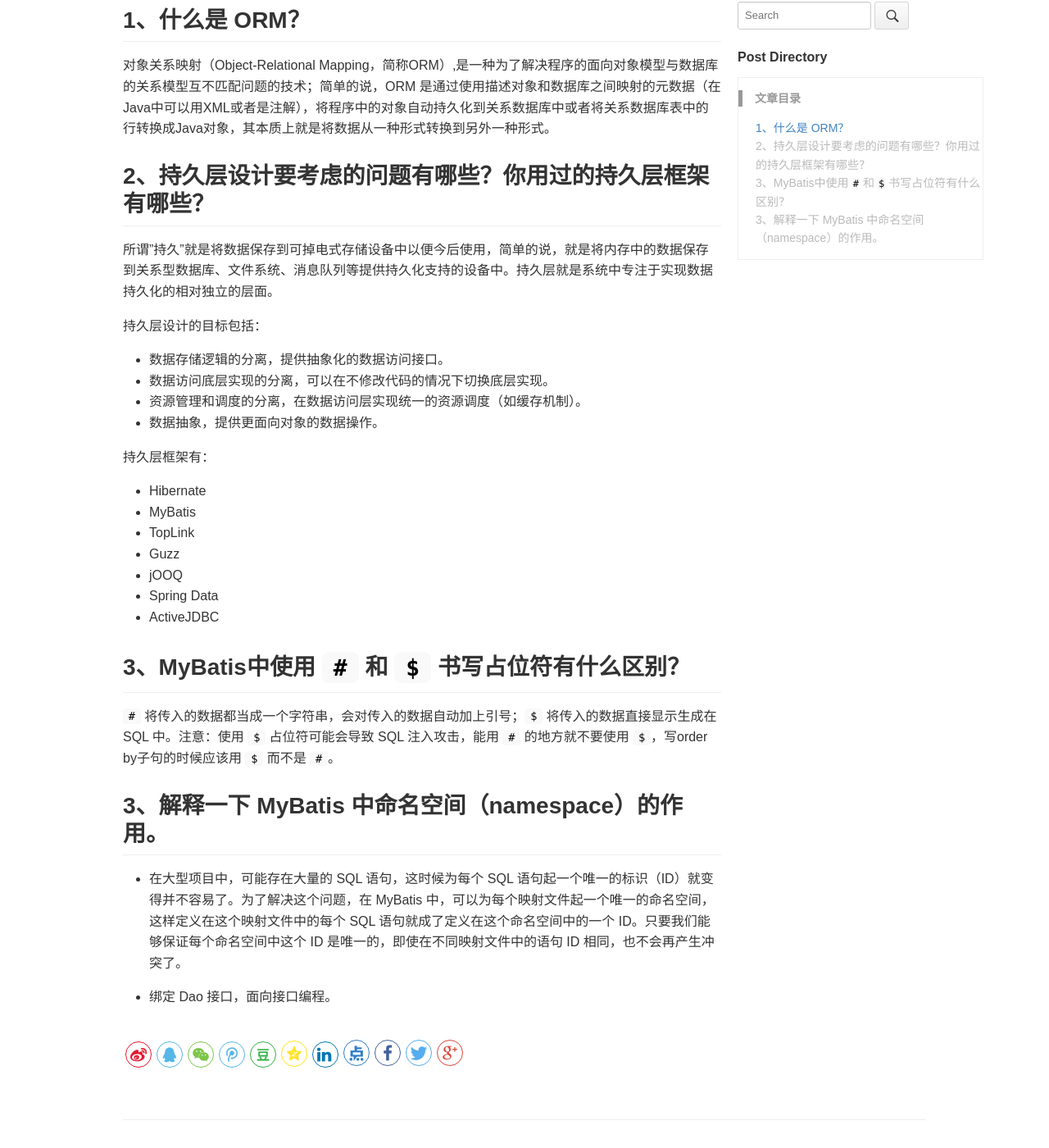
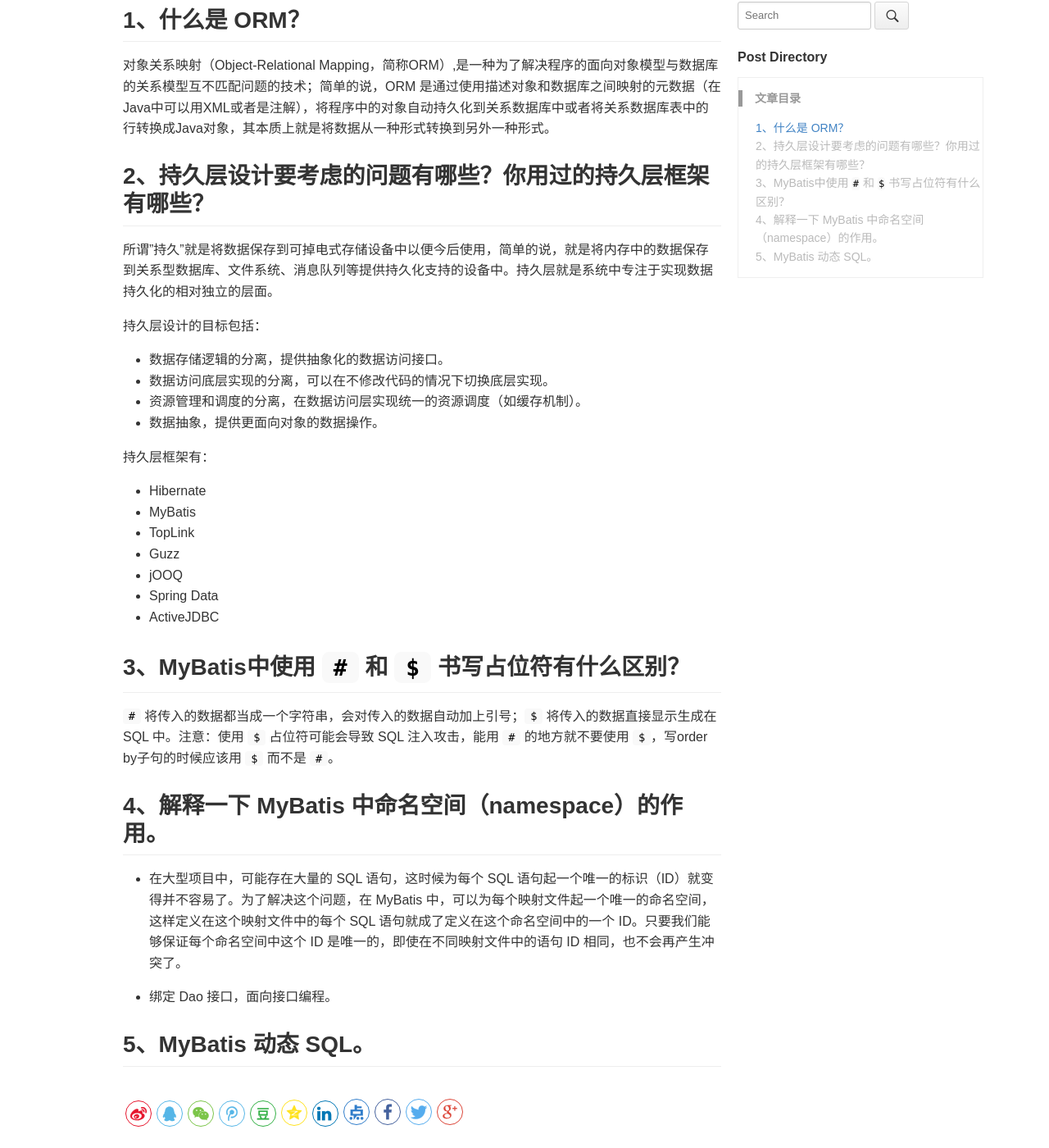
Before and after one commit to DoctorDeng/DoctorDeng.github.io, a Jekyll site: the page built from _posts/2016-09-18-java-SSM.md, in a window 1280 px wide and 1400 px high, scrolled down 266 px. Shown: the whole window at 82% size. Built offline with Jekyll 4.4.1, drawn with Linux system fonts in a browser that asks for light colours.

Commit message:
modify file

```diff
--- a/_posts/2016-09-18-java-SSM.md
+++ b/_posts/2016-09-18-java-SSM.md
@@ -32,7 +32,9 @@
 ## 3、MyBatis中使用 `#` 和 `$` 书写占位符有什么区别？
 `#` 将传入的数据都当成一个字符串，会对传入的数据自动加上引号；`$` 将传入的数据直接显示生成在 SQL 中。注意：使用 `$` 占位符可能会导致 SQL 注入攻击，能用 `#` 的地方就不要使用 `$`，写order by子句的时候应该用 `$` 而不是 `#`。
 
-## 3、解释一下 MyBatis 中命名空间（namespace）的作用。
+## 4、解释一下 MyBatis 中命名空间（namespace）的作用。
 * 在大型项目中，可能存在大量的 SQL 语句，这时候为每个 SQL 语句起一个唯一的标识（ID）就变得并不容易了。为了解决这个问题，在 MyBatis 中，可以为每个映射文件起一个唯一的命名空间，这样定义在这个映射文件中的每个 SQL 语句就成了定义在这个命名空间中的一个 ID。只要我们能够保证每个命名空间中这个 ID 是唯一的，即使在不同映射文件中的语句 ID 相同，也不会再产生冲突了。
 
 * 绑定 Dao 接口，面向接口编程。
+
+## 5、MyBatis 动态 SQL。
```
